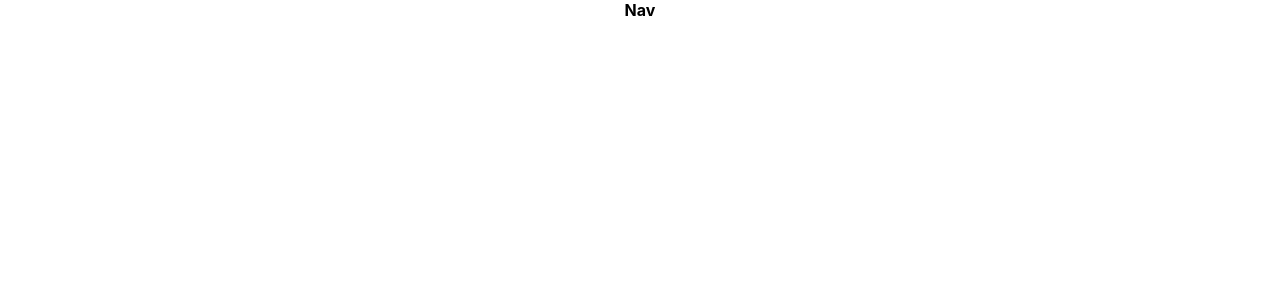
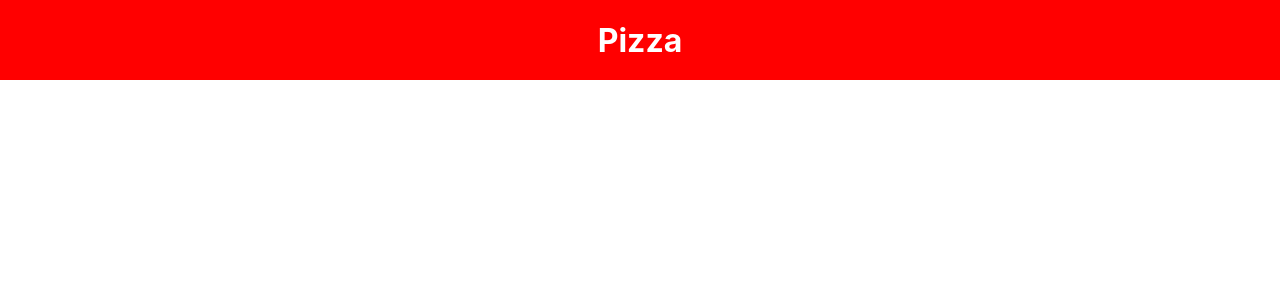
Before and after one commit to PeterOsoo/react-pizza-website, a React (Create React App) app: page / in a window 1280 px wide. Shown: the top 300 px of the page. Built offline with nearby package versions, Linux system fonts and the light colour scheme.

Commit message:
create NavLink

```diff
--- a/src/App.js
+++ b/src/App.js
@@ -5,9 +5,9 @@ import Navbar from "./components/Navbar/Navbar"
 
 const App = () => {
 	return (
-		<div className="App">
+		<>
 			<Navbar />
-		</div>
+		</>
 	)
 }
 
--- a/src/components/Navbar/Navbar.js
+++ b/src/components/Navbar/Navbar.js
@@ -1,11 +1,13 @@
 import React from "react"
 
-import { Nav } from "./NavbarElements"
+import { Nav, NavLink } from "./NavbarElements"
 
 const Navbar = () => {
 	return (
 		<>
-			<Nav>Nav</Nav>
+			<Nav>
+				<NavLink to="/"> Pizza </NavLink>
+			</Nav>
 		</>
 	)
 }
--- a/src/components/Navbar/NavbarElements.js
+++ b/src/components/Navbar/NavbarElements.js
@@ -1,9 +1,26 @@
 import styled from "styled-components"
 
+import { NavLink as Link } from "react-router-dom"
+
 export const Nav = styled.nav`
-	background: transparent;
+	background: red;
 	height: 80px;
 	display: flex;
 	justify-content: center;
 	font-weight: 700;
 `
+
+export const NavLink = styled(Link)`
+	color: #fff;
+	font-size: 2rem;
+	display: flex;
+	align-items: center;
+	text-decoration: none;
+	cursor: pointer;
+
+	@media screen and (max-width: 400px) {
+		position: absolute;
+		top: 10px;
+		left: 25px;
+	}
+`
```
